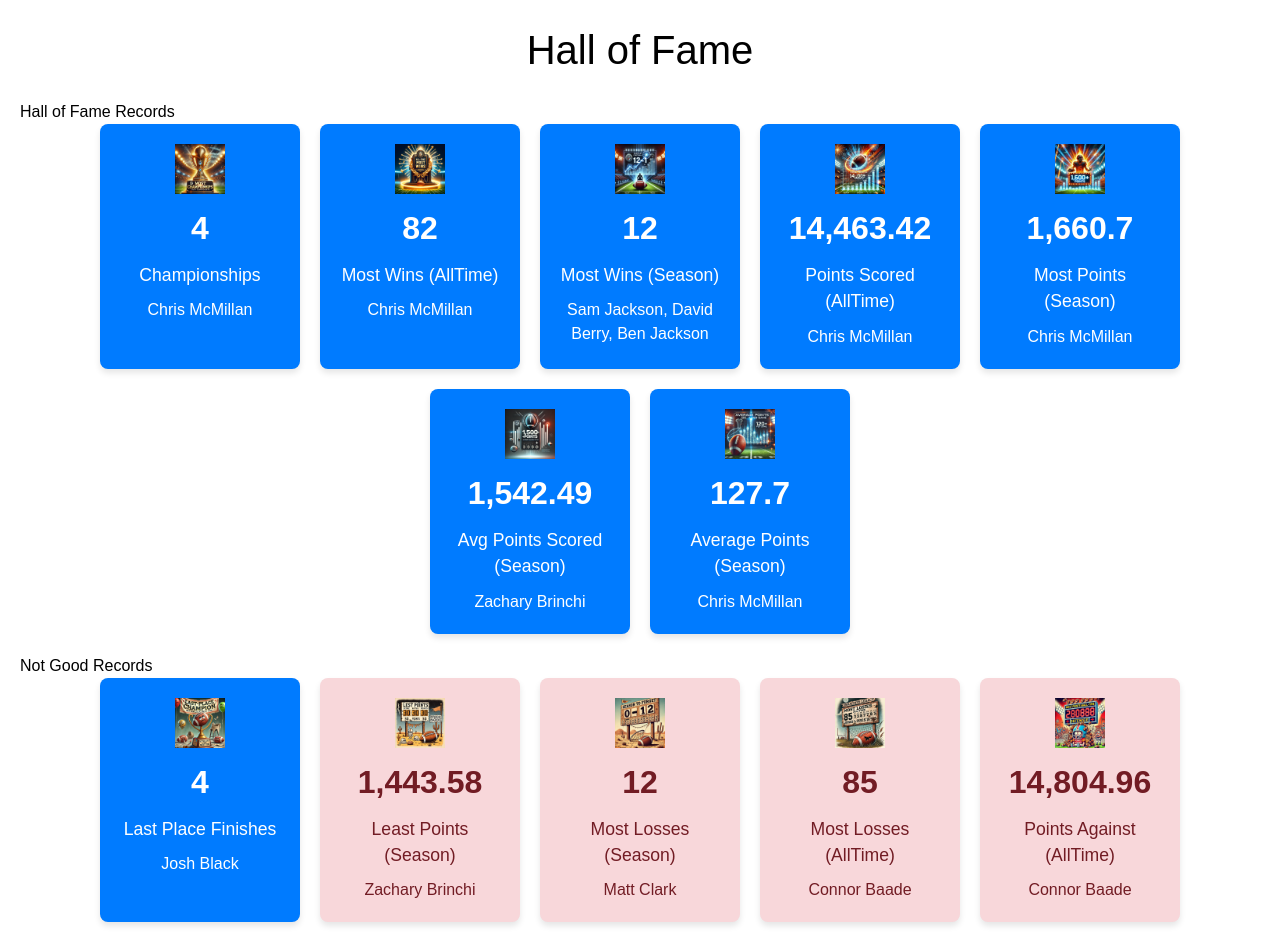
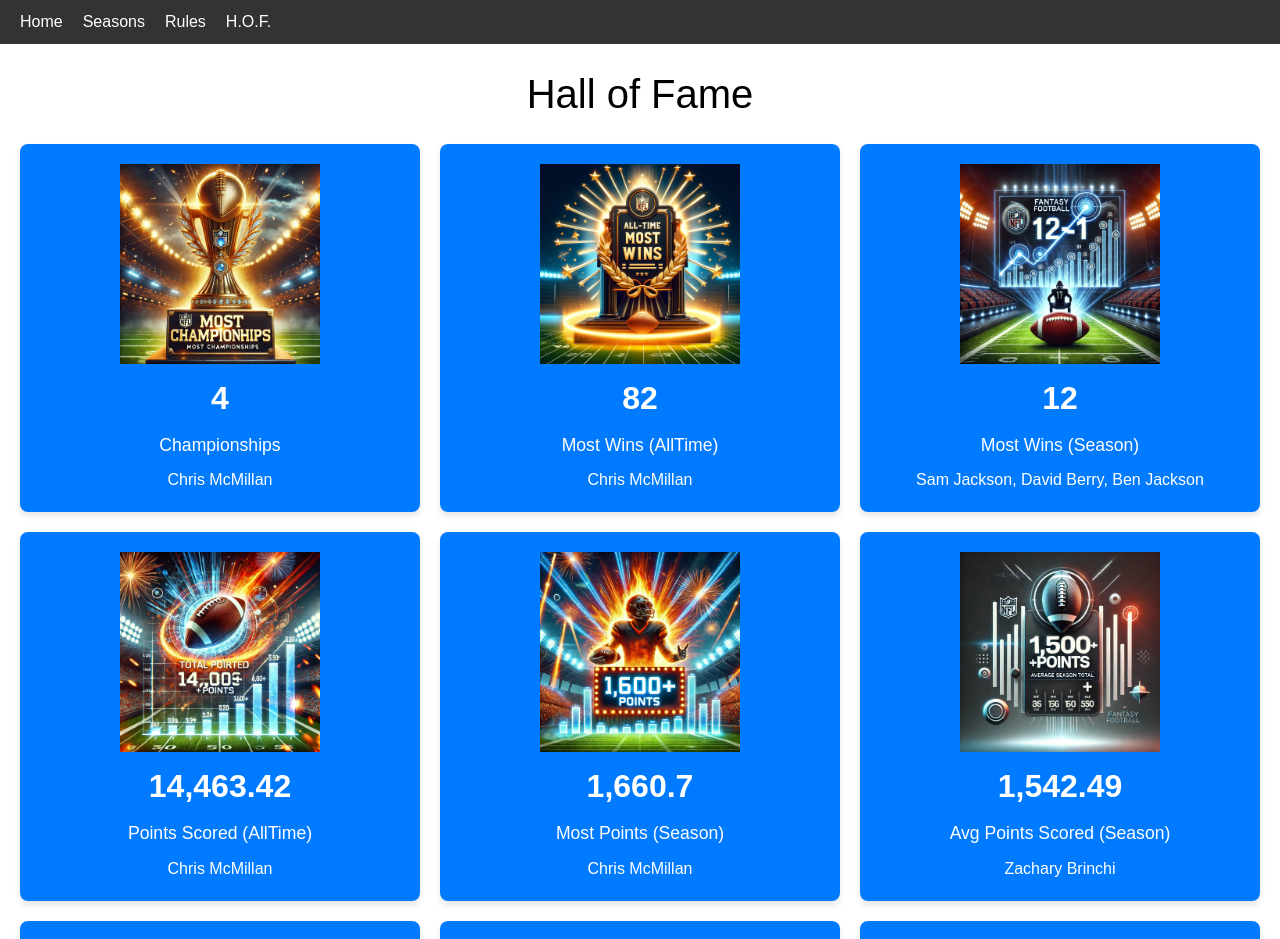
Before and after one commit to dberr715/fantasy-league, a Next.js app: page /hof in a window 1280 px wide. Shown: the top 939 px of the page. Built offline with nearby package versions, Linux system fonts and the light colour scheme.

Commit message:
updated HOF layout

```diff
--- a/src/app/globals.css
+++ b/src/app/globals.css
@@ -45,7 +45,7 @@ h1.text-center {
   background-color: #007bff;
   color: white;
   padding: 20px;
-  width: 200px;
+  width: 400px;
   text-align: center;
   border-radius: 8px;
   box-shadow: 0 4px 6px rgba(0, 0, 0, 0.1);
@@ -62,8 +62,8 @@ h1.text-center {
 }
 
 .card-img {
-  width: 50px;
-  height: 50px;
+  width: 200px;
+  height: 200px;
   object-fit: contain;
   margin: 0 auto;
 }
--- a/src/app/hof/page.js
+++ b/src/app/hof/page.js
@@ -1,4 +1,5 @@
 "use client"; // Mark as a client-side component
+import NavBar from "@/components/NavBar";
 import React, { useState, useEffect } from "react";
 
 const HallOfFame = () => {
@@ -148,16 +149,18 @@ const HallOfFame = () => {
   };
 
   return (
+    <div>
+      <NavBar /> {/* NavBar at the top */}
       <div className="hof-container">
         <h1 className="text-center">Hall of Fame</h1>
 
-      {/* Records Section */}
+        {/* Combined Records Section (Good and Bad Stats) */}
         <div className="records-section">
-        <h2>Hall of Fame Records</h2>
           <div className="card-row">
-          {/* Display all records with sorted top stats */}
-          {Object.keys(topStats).map((statKey) => {
-            const owners = topStats[statKey];
+            {/* Display all records (good + bad) */}
+            {[...Object.keys(topStats), ...Object.keys(notGoodStats)].map(
+              (statKey) => {
+                const owners = topStats[statKey] || notGoodStats[statKey]; // Combine good and bad stats
                 const displayName = statLabelMapping[statKey] || statKey; // Use custom label mapping
 
                 return (
@@ -185,59 +188,14 @@ const HallOfFame = () => {
                     </p>
                   </div>
                 );
-          })}
+              }
+            )}
           </div>
-      </div>
-
-      {/* Not Good Stats Section */}
-      <div className="records-section">
-        <h2>Not Good Records</h2>
-        <div className="card-row">
-          {/* Display unwanted records */}
-          {Object.keys(notGoodStats).map((statKey) => {
-            const owners = notGoodStats[statKey];
-            const displayName = statLabelMapping[statKey] || statKey; // Use custom label mapping
-
-            return (
-              <div
-                key={statKey}
-                className={`card ${
-                  displayName === "Least Points (Season)" ||
-                  displayName === "Most Losses (Season)" ||
-                  displayName === "Most Losses (AllTime)" ||
-                  displayName === "Points Against (AllTime)"
-                    ? "bad-stat"
-                    : ""
-                }`}
-              >
-                <div className="card-icon">
-                  {/* Use static image URL based on stat */}
-                  <img
-                    src={statImageMapping[statKey]} // Get image URL from the mapping
-                    alt={statKey}
-                    className="card-img"
-                  />
-                </div>
-                <h3 className="stat-value">
-                  {formatNumber(owners[0][statKey])}
-                </h3>{" "}
-                {/* Display the stat value at the top */}
-                <h4>{displayName}</h4> {/* Display the stat name */}
-                <p>
-                  {owners.map((stat, index) => (
-                    <span key={index}>
-                      {stat.owner}
-                      {index < owners.length - 1 ? ", " : ""}
-                    </span>
-                  ))}
-                </p>
-              </div>
-            );
-          })}
         </div>
       </div>
     </div>
   );
+
 };
 
 export default HallOfFame;
```
Lines whose indentation alone changed are shown as unchanged.
